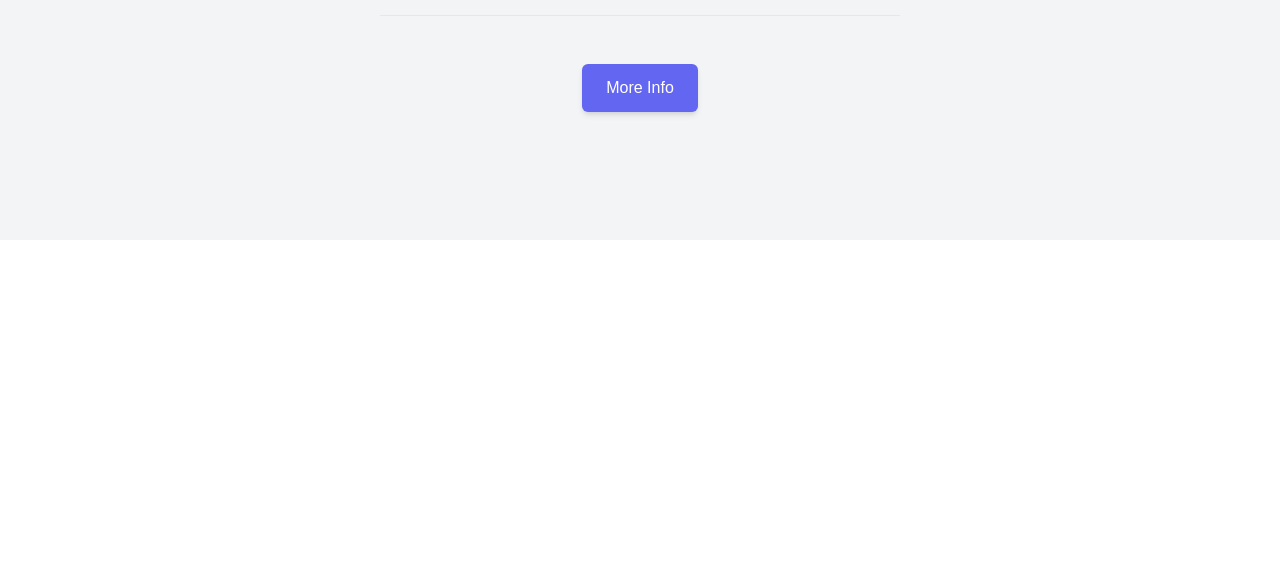
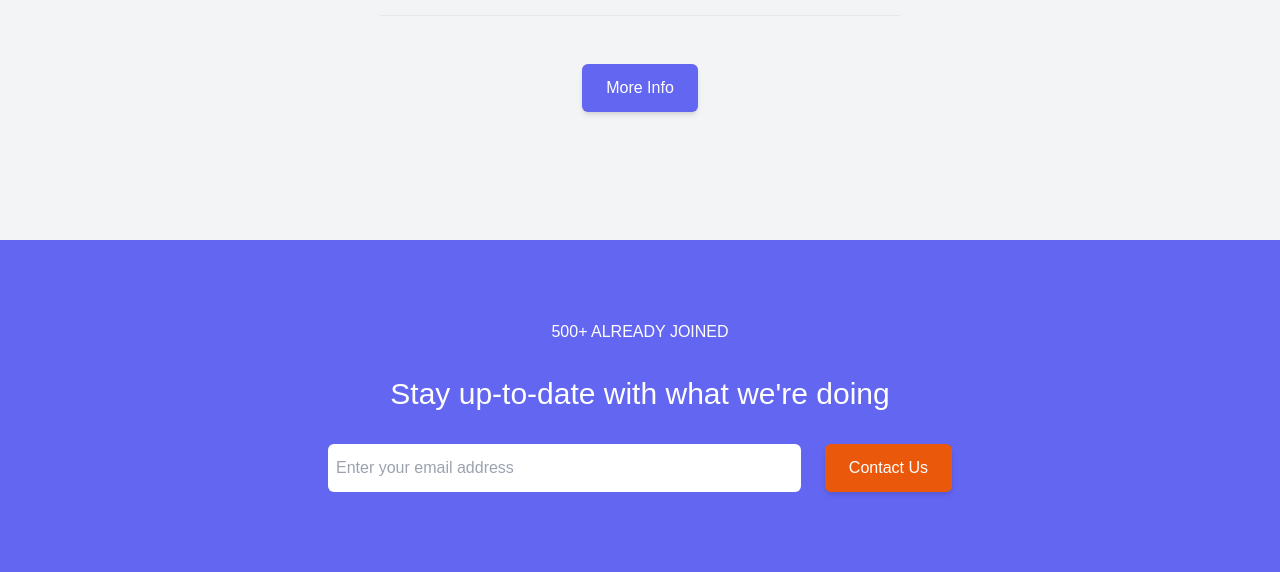
Before and after one commit to Avishka217/api.flexguru.tk, a PHP site: page /app/views/home.php in a window 1280 px wide. Shown: the part 2944-3516 px from the top of the page. Before the commit the page ends 3065 px from the top, so only its background shows below. Run offline with PHP 8.4, Linux system fonts and the light colour scheme; some libraries are stand-ins or nearby versions.

Commit message:
feat: create contact us section in homepage

```diff
--- a/app/views/home.php
+++ b/app/views/home.php
@@ -219,8 +219,24 @@
                     <i class="text-gray-600 fas fa-chevron-down"></i>
                 </div>
                 <button class="mt-12 flex self-center btn btn-purple hover:bg-gray-100 hover:text-gray-600" type="button">
-                   More Info
+                    More Info
                 </button>
+            </div>
+        </div>
+    </section>
+
+    <!-- Contact Us -->
+    <section class="bg-indigo-500 text-white py-20">
+        <div class="container">
+            <div class="sm:w-3/4 lg:w-2/4 mx-auto">
+                <p class="font-light uppercase text-center mb-8 ">500+ ALREADY JOINED</p>
+                <h1 class="text-3xl text-center">Stay up-to-date with what we're doing</h1>
+                <div class="flex flex-col sm:flex-row gap-6 mt-8">
+                    <input type="text" placeholder="Enter your email address" name="email" id="email" class="focus:outline-none flex-1 px-2 py-3 rounded-md text-gray-600">
+                    <button class="btn bg-orange-600 hover:bg-gray-100 hover:text-gray-700" type="button">
+                        Contact Us
+                    </button>
+                </div>
             </div>
         </div>
     </section>
```
